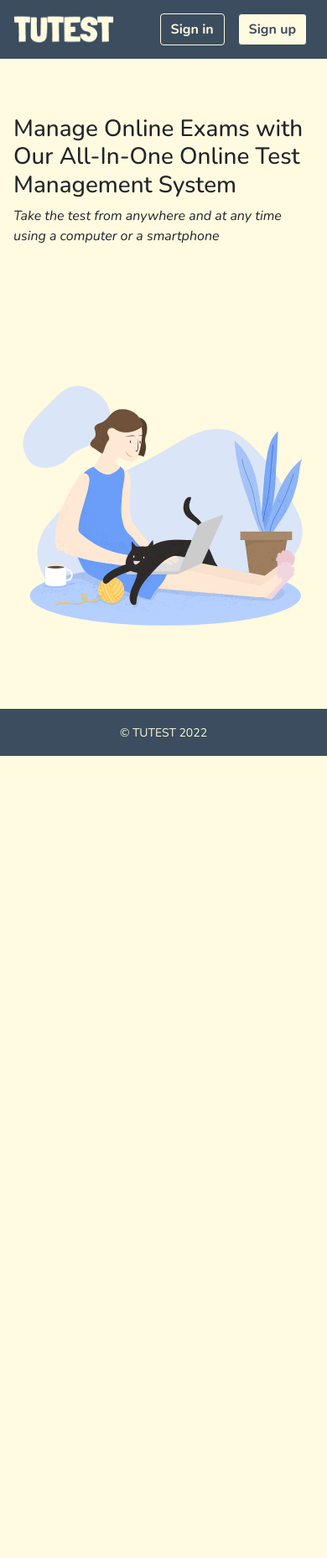
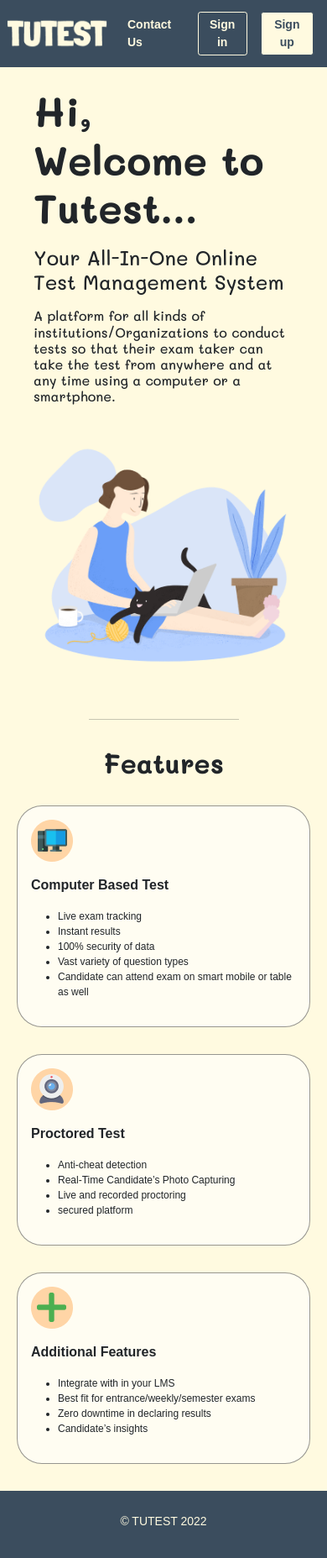
Before and after one commit to GcvKishore/TMS, a Django app: page / in a window 390 px wide. Shown: the whole page at 84% size. Before the commit the page ends 900 px from the top, so only its background shows below. Run offline with Django 4.2, Linux system fonts and the light colour scheme; some libraries are stand-ins or nearby versions.

Commit message:
Update home page
Features section added
Made the page mobile responsive

```diff
--- a/static/css/base.css
+++ b/static/css/base.css
@@ -1,4 +1,4 @@
-@import url('https://fonts.googleapis.com/css2?family=Nunito:ital,wght@0,200;0,300;0,400;0,500;0,600;0,700;0,800;0,900;1,200;1,300;1,400;1,500;1,600;1,700;1,800;1,900&display=swap');
+@import url('https://fonts.googleapis.com/css2?family=Mali:ital,wght@0,200;0,300;0,400;0,500;0,600;0,700;1,200;1,300;1,400;1,500;1,600;1,700&family=Nunito:ital,wght@0,200;0,300;0,400;0,500;0,600;0,700;0,800;0,900;1,200;1,300;1,400;1,500;1,600;1,700;1,800;1,900&display=swap');
 
 body {
     background-color: #FFFAE0;
--- /dev/null
+++ b/static/css/website/base.css
@@ -0,0 +1,118 @@
+@import url('https://fonts.googleapis.com/css2?family=Mali:ital,wght@0,200;0,300;0,400;0,500;0,600;0,700;1,200;1,300;1,400;1,500;1,600;1,700&display=swap');
+
+:root {
+    --black: #303030;
+    --black50: rgba(48, 48, 48, 50%);
+    --navy: #3B4D5E;
+    --light: #FFFAE0;
+    --mediumOrange: #FFD3A1;
+
+}
+
+body {
+    background-color: var(--light);
+    font-family: 'Nunito', sans-serif;
+}
+
+main {
+    min-height: calc(100vh - 80px - 80px);
+}
+
+footer {
+    height: 80px;
+    background-color: var(--navy);
+}
+
+footer small {
+    color: var(--light);
+}
+
+.curve-font {
+    font-family: 'Mali', cursive;
+}
+
+h1.curve-font {
+    font-size: 3rem;
+    font-weight: bold;
+}
+
+h2.curve-font {
+    font-size: 2rem;
+    font-weight: bold;
+}
+
+h3.curve-font {
+    font-size: 1.5rem;
+}
+
+h6.curve-font {
+    font-size: 1rem;
+}
+
+.navbar {
+    background-color: var(--navy);
+    height: 80px;
+}
+
+.navbar-nav .nav-link {
+    color: var(--light);
+    font-weight: bold;
+    font-size: 0.875rem;
+}
+
+.navbar-nav .nav-link:hover {
+    color: var(--mediumOrange);
+    font-weight: bold;
+    font-size: 0.875rem;
+}
+
+
+.btn-outline-light {
+    border-color: var(--light);
+    color: var(--light);
+    font-weight: bold;
+}
+
+.btn-outline-light:hover {
+    border-color: var(--navy);
+    color: var(--navy);
+    background-color: var(--mediumOrange);
+    font-weight: bold;
+}
+
+.btn-light {
+    border-color: var(--navy);
+    color: var(--navy);
+    background-color: var(--light);
+    font-weight: bold;
+}
+
+.btn-light:hover {
+    border-color: var(--navy);
+    color: var(--navy);
+    background-color: var(--mediumOrange);
+    font-weight: bold;
+}
+
+
+.greeting img{
+    max-width: 100% ;
+}
+
+
+.features-card {
+    border: 1px solid var(--black50);
+    border-radius: 30px;
+    margin-left: 15px;
+    margin-right: 15px;
+    background-color: #FFFDF2;
+}
+
+.features-icon{
+    width: 50px;
+    height: 50px;
+}
+
+.features-card li {
+    font-size: .75rem;
+}
--- a/templates/website/base.html
+++ b/templates/website/base.html
@@ -3,42 +3,45 @@
 <html lang="en">
 <head>
     <meta charset="UTF-8">
-    <title>{% block title %}
-    {% endblock %}</title>
+    <title>{% block title %}{% endblock %}</title>
     <meta name="viewport" content="width=device-width, initial-scale=1.0">
+
+    {# Website Favicon #}
     <link rel="icon" type="image/x-icon" href="{% static 'images/favicon_io/favicon.ico' %}">
 
+    {# Bootstrap CSS CND link #}
     <link href="https://cdn.jsdelivr.net/npm/bootstrap@5.1.3/dist/css/bootstrap.min.css" rel="stylesheet"
           integrity="sha384-1BmE4kWBq78iYhFldvKuhfTAU6auU8tT94WrHftjDbrCEXSU1oBoqyl2QvZ6jIW3" crossorigin="anonymous">
-    <link rel="stylesheet" href="{% static 'css/base.css' %}">
+
+    {# Custom CSS Files #}
+    <link rel="stylesheet" href="{% static 'css/website/base.css' %}">
     {% block styles %}
     {% endblock %}
 </head>
 <body>
+    {# Navigation Bar #}
     <nav class="navbar navbar-expand sticky-top">
-        <div class="container-xxl px-3">
+        <div class="container-xxl px-2">
+            {# Website Logo #}
             <a class="navbar-brand" href="{% url 'website:index' %}">
                 <img src="{% static 'images/light-logo.png' %}" alt="Tutest Logo" height="50px" width="120px">
             </a>
             <ul class="navbar-nav ms-auto">
-                {% if user.is_authenticated %}
-                    <li class="nav-item">
-                        <a class="nav-link" href="{% url 'account:sign-out' %}">
-                            <button class="btn btn-light" type="button">Sign out</button>
+                <li class="nav-item my-auto">
+                    <a class="nav-link" href="#">
+                        Contact Us
                     </a>
                 </li>
-                {% else %}
-                    <li class="nav-item">
+                <li class="nav-item  my-auto">
                     <a class="nav-link" href="{% url 'account:sign-in' %}">
-                            <button class="btn btn-outline-light" type="button">Sign in</button>
+                        <button class="btn btn-outline-light btn-sm" type="button">Sign in</button>
                     </a>
                 </li>
-                    <li class="nav-item">
+                <li class="nav-item  my-auto">
                     <a class="nav-link" href="{% url 'account:sign-up-as' %}">
-                            <button class="btn btn-light" type="button">Sign up</button>
+                        <button class="btn btn-light  btn-sm" type="button">Sign up</button>
                     </a>
                 </li>
-                {% endif %}
             </ul>
         </div>
     </nav>
@@ -47,8 +50,8 @@
         {% endblock %}
     </main>
     <footer>
-        <div class="container-xxl p-3 text-center">
-            <small class="footer-copyright">&copy; TUTEST 2022</small>
+        <div class="container-xxl py-4 text-center">
+            <small>&copy; TUTEST 2022</small>
         </div>
     </footer>
     <script src="https://cdn.jsdelivr.net/npm/bootstrap@5.1.3/dist/js/bootstrap.bundle.min.js"
--- a/templates/website/index.html
+++ b/templates/website/index.html
@@ -6,22 +6,66 @@
 {% endblock %}
 
 {% block styles %}
-    <style>
-        .home-greet-box {
-            min-height: calc(100vh - 70px);
-        }
-    </style>
 {% endblock %}
 
 
 {% block body %}
-    <div class="row justify-content-center align-items-center home-greet-box">
-        <div class="col-sm-5 p-md-2 m-md-1">
-            <h1>Manage Online Exams with Our All-In-One Online Test Management System</h1>
-            <em>Take the test from anywhere and at any time using a computer or a smartphone</em>
+    <section class="p-3 greeting">
+        <div class="row m-0">
+            <div class="col-md-6 my-auto p-2">
+                <h1 class="curve-font mb-3">Hi,<br>Welcome to Tutest...</h1>
+                <h3 class="curve-font mb-3">Your All-In-One Online Test Management System</h3>
+                <h6 class="curve-font">A platform for all kinds of institutions/Organizations to conduct tests so that
+                    their exam taker can
+                    take the test from anywhere and at any time using a computer or a smartphone.</h6>
+            </div>
+            <div class="col-md-6 my-auto p-2 text-center">
+                <img src="{% static 'images/website/home-page-main-pic.png' %}" alt="Online exam image">
+            </div>
         </div>
-        <div class="col-sm-5 p-md-2 m-md-1 text-center">
-            <img src="{% static 'images/website/home-page-main-pic.png' %}" alt="Online exam image">
+    </section>
+    <hr class="w-50 mx-auto">
+    <section class="p-3">
+        <h2 class="curve-font text-center mb-3">Features</h2>
+        <div class="row justify-content-center">
+            <div class="col-lg-3 col-sm-4 features-card p-3 m-3">
+                <div class="features-icon mb-3">
+                    <img src="{% static 'images/flaticon/computer.png' %}" alt="Computer Icon">
+                </div>
+                <p><strong>Computer Based Test</strong></p>
+                <ul>
+                    <li>Live exam tracking</li>
+                    <li>Instant results</li>
+                    <li>100% security of data</li>
+                    <li>Vast variety of question types</li>
+                    <li>Candidate can attend exam on smart mobile or table as well</li>
+                </ul>
+            </div>
+            <div class="col-lg-3 col-sm-4 features-card p-3 m-3">
+                <div class="features-icon mb-3">
+                    <img src="{% static 'images/flaticon/webcam.png' %}" alt="Computer Icon">
+                </div>
+                <p><strong>Proctored Test</strong></p>
+                <ul>
+                    <li>Anti-cheat detection</li>
+                    <li>Real-Time Candidate’s Photo Capturing</li>
+                    <li>Live and recorded proctoring</li>
+                    <li>secured platform</li>
+                </ul>
+            </div>
+            <div class="col-lg-3 col-sm-4 features-card p-3 m-3">
+                <div class="features-icon mb-3">
+                    <img src="{% static 'images/flaticon/additional.png' %}" alt="Computer Icon">
+                </div>
+                <p><strong>Additional Features</strong></p>
+                <ul>
+                    <li>Integrate with in your LMS</li>
+                    <li>Best fit for entrance/weekly/semester exams</li>
+                    <li>Zero downtime in declaring results</li>
+                    <li>Candidate’s insights</li>
+                </ul>
+            </div>
         </div>
-    </div>
+
+    </section>
 {% endblock %}
```
Also changed, not shown: static/images/flaticon/additional.png (added), static/images/flaticon/computer.png (added), static/images/flaticon/webcam.png (added). Lines whose indentation alone changed are shown as unchanged.
